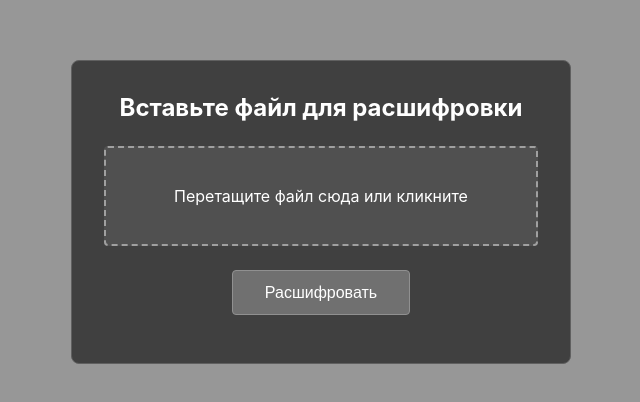
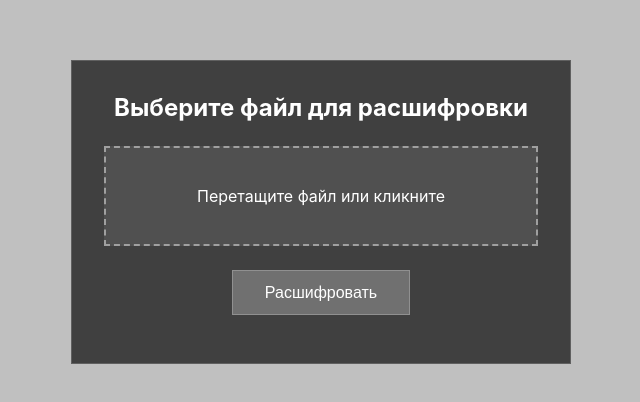
Before and after one commit to SonOfSun-cd/predprof-final-final, a React (Vite) app in the folder frontend/: page / in a window 1280 px wide. Shown: the part 188-590 px from the top of the page, without its empty margins (319-959 px from the left). Built offline with nearby package versions, Linux system fonts and the light colour scheme.

Commit message:
Main Page minor changes

```diff
--- a/frontend/src/pages/index.jsx
+++ b/frontend/src/pages/index.jsx
@@ -5,6 +5,7 @@ import '../styles.css';
 export default function Index() {
     const inputRef = useRef(null);
     const [dragActive, setDragActive] = useState(false);
+    const [fileName, setFileName] = useState('');
 
     const handleDrag = useCallback((e) => {
         e.preventDefault();
@@ -22,12 +23,19 @@ export default function Index() {
         setDragActive(false);
         if (e.dataTransfer.files && e.dataTransfer.files[0]) {
             inputRef.current.files = e.dataTransfer.files;
+            setFileName(e.dataTransfer.files[0].name);
         }
     }, []);
 
     const handleClick = useCallback((e) => {
         e.preventDefault();
         inputRef.current?.click();
+    }, []);
+
+    const handleChange = useCallback((e) => {
+        if (e.target.files && e.target.files[0]) {
+            setFileName(e.target.files[0].name);
+        }
     }, []);
 
     const handleTranscribe = () => {
@@ -37,7 +45,7 @@ export default function Index() {
     return (
         <div className="app-container">
             <div className="file_get_box">
-                <h1>Вставьте файл для расшифровки</h1>
+                <h1>Выберите файл для расшифровки</h1>
                 <div className="file_get">
                     <form action="/upload" method="post" enctype="multipart/form-data">
                         <div
@@ -51,7 +59,7 @@ export default function Index() {
                             role="button"
                             tabIndex={0}
                         >
-                            Перетащите файл сюда или кликните
+                            Перетащите файл или кликните
                         </div>
                         <input
                             type="file"
@@ -60,8 +68,14 @@ export default function Index() {
                             className="input_file"
                             multiple
                             hidden
+                            onChange={handleChange}
                         />
                     </form>
+                    {fileName && (
+                        <div className="file-name-display">
+                            Выбран: <span>{fileName}</span>
+                        </div>
+                    )}
                 </div>
                 <div className="data_input_box">
                     <button onClick={handleTranscribe} className="transcribe-btn">
--- a/frontend/src/styles.css
+++ b/frontend/src/styles.css
@@ -6,7 +6,7 @@
 
 body {
     font-family: -apple-system, BlinkMacSystemFont, 'Segoe UI', Roboto, sans-serif;
-    background: #0e0e0e6e;
+    background: #6e6e6e6e;
     min-height: 100vh;
     color: #ffffff;
 }
@@ -21,7 +21,7 @@ body {
 
 .file_get_box {
     background: #404040;
-    border-radius: 8px;
+    border-radius: 0;
     padding: 2rem;
     border: 1px solid #606060;
     max-width: 500px;
@@ -41,7 +41,7 @@ body {
 
 .drop-zone {
     border: 2px dashed #a0a0a0;
-    border-radius: 4px;
+    border-radius: 0;
     padding: 2rem;
     text-align: center;
     background: #505050;
@@ -56,6 +56,22 @@ body {
 .drop-zone.drag-over {
     border-color: #ffffff;
     background: #606060;
+}
+
+.file-name-display {
+    margin-top: 1rem;
+    padding: 0.8rem;
+    background: #505050;
+    border: 1px solid #707070;
+    border-radius: 0;
+    text-align: center;
+    font-size: 0.95rem;
+}
+
+.file-name-display span {
+    color: #a0a0a0;
+    font-family: monospace;
+    word-break: break-all;
 }
 
 .input_file {
@@ -74,7 +90,7 @@ body {
     color: #ffffff;
     border: 1px solid #909090;
     padding: 0.8rem 2rem;
-    border-radius: 4px;
+    border-radius: 0;
     font-size: 1rem;
     cursor: pointer;
     min-width: 150px;
@@ -84,11 +100,14 @@ body {
     background: #909090;
 }
 
-
-
 @media (max-width: 768px) {
     .file_get_box {
         padding: 1.5rem;
         margin: 1rem;
     }
+
+    .file-name-display {
+        font-size: 0.9rem;
+        padding: 0.6rem;
+    }
 }
```
